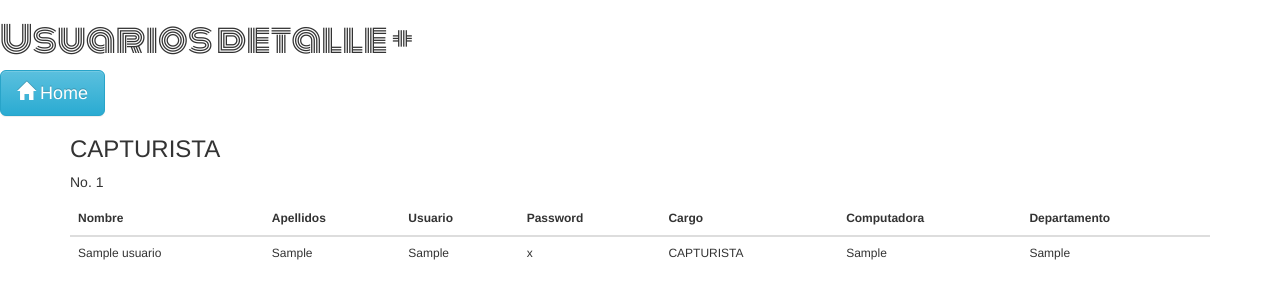
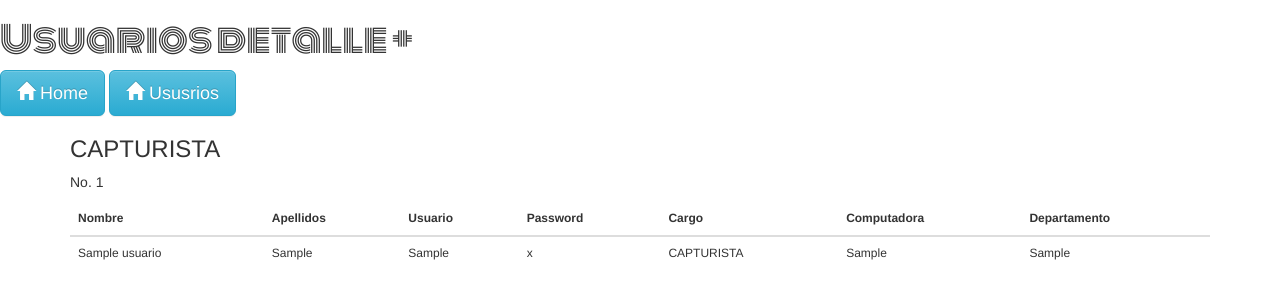
Before and after one commit to HiroNakamura/django-computers, a Django app: page /computadoras/usuario/1/ in a window 1280 px wide. Shown: the top 300 px of the page. Run offline with Django 3.2, Linux system fonts and the light colour scheme; tables that the repository leaves empty hold one stand-in row (values such as "Sample post"); some libraries are stand-ins or nearby versions; some web fonts are replaced.

Commit message:
Cambios en home y usuarios list

```diff
--- a/computadoras/templates/computadoras/usuario/usuario_detalle.html
+++ b/computadoras/templates/computadoras/usuario/usuario_detalle.html
@@ -15,9 +15,13 @@
         <h1 style="font-family: Monoton;">Usuarios detalle +
             </h1>
         <div class="home_comp">
-        <a href="/"  class="btn btn-info btn-lg">
-                <span class="glyphicon glyphicon-home"></span> Home
-              </a></div>
+            <a href="/"  class="btn btn-info btn-lg">
+              <span class="glyphicon glyphicon-home"></span> Home
+            </a>
+        <a href="/computadoras/usuarios"  class="btn btn-info btn-lg">
+                <span class="glyphicon glyphicon-home"></span> Ususrios
+              </a>
+            </div>
                     </div>
 
 
```
